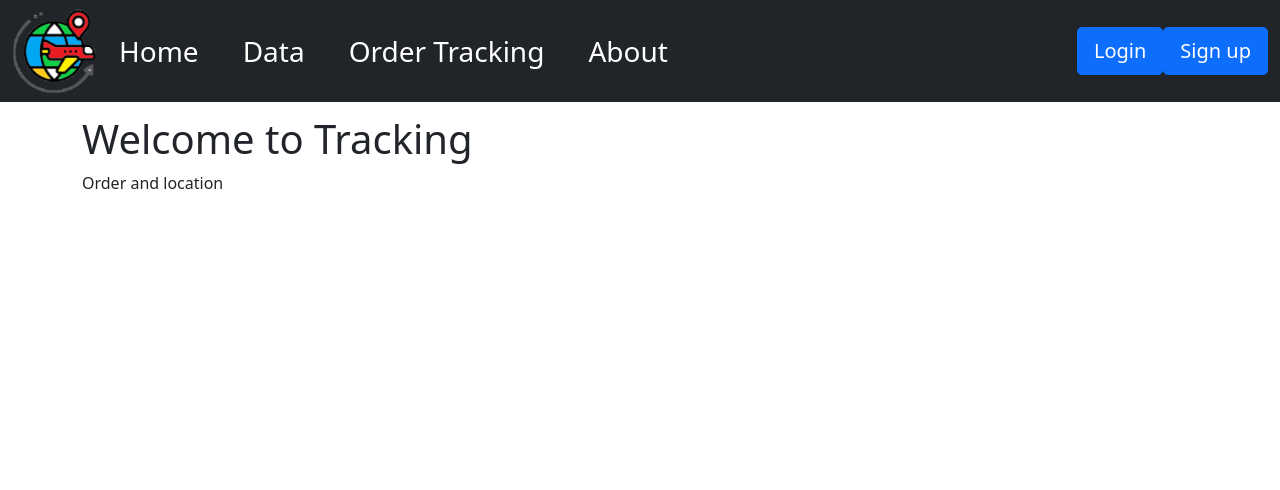
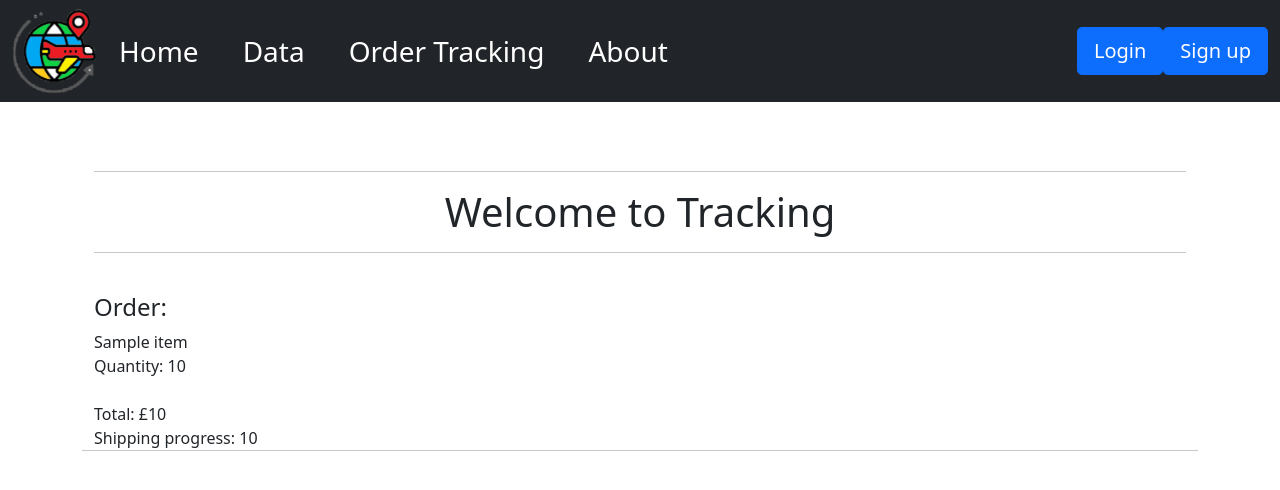
Before and after one commit to CallumKirkman/Parcel-Tracker-Web-Assignment, a Flask app: page /tracking in a window 1280 px wide. Shown: the top 490 px of the page. Run offline with Flask 2, Linux system fonts and the light colour scheme; a database or web service that is not in the repository returns one stand-in record (values such as "Sample title").

Commit message:
Added order database fetch and display

```diff
--- a/flaskr/main.py
+++ b/flaskr/main.py
@@ -40,7 +40,7 @@ firestoreDB = firestore.client()
 cluster = MongoClient(
     "mongodb+srv://admin:adminpassword@adparceltracker.gxnsa.mongodb.net/myFirstDatabase?retryWrites=true&w=majority")
 mongoDB = cluster["order-database"]
-orders = mongoDB["orders"]
+order_collection = mongoDB["orders"]
 
 
 # Product SQL connect to database
@@ -136,9 +136,15 @@ def data():
 
 @app.route('/tracking')
 def tracking():
-    # TODO: Fill page with orders
+    order_find = order_collection.find({"order.uid": person["uid"]})
+    orders = []
+    for order in order_find:
+        orders.append(order)
 
-    return render_template('tracking.html')
+    if len(orders) == 0:
+        orders = "No current orders"
+
+    return render_template('tracking.html', orders=orders)
 
 
 @app.route('/about')
@@ -233,7 +239,7 @@ def create_order():
     order = {"uid": person["uid"], "items": items, "orderPrice": checkout_price, "date": date,
              "progress": "processing"}
 
-    orders.insert_one({"order": order})
+    order_collection.insert_one({"order": order})
 
     return redirect(url_for('tracking'))
 
--- a/flaskr/templates/checkout.html
+++ b/flaskr/templates/checkout.html
@@ -17,7 +17,6 @@
             </div>
         </div>
     </div>
-</div>
 
     <div id="item-grid">
         {% if (items == "No items in cart") %}
@@ -25,8 +24,6 @@
 
         {% else %}
         {% for item in items %}
-
-
         <div class="item-item">
             <div class="item-tile-footer">
                 <hr/>
@@ -45,8 +42,9 @@
             <a href="{{ url_for('empty_cart') }}" class="btn btn-danger vertical-center">Clear basket</a><br>
             <a href="{{ url_for('create_order') }}" class="btn btn-success vertical-center">Checkout</a>
         </div>
-    <br><br>
+        <!--<br><br>-->
         {% endif %}
+    </div>
 </div>
 </body>
 {% endblock %}
--- a/flaskr/templates/tracking.html
+++ b/flaskr/templates/tracking.html
@@ -7,9 +7,43 @@
 
 {% block content %}
 <body>
-<div class="main-body">
-    <h1>Welcome to Tracking</h1>
-    <p>Order and location</p>
+<div class="container" id="order-list" style="margin-top: 40px !important;">
+    <div class="row">
+        <div class="col-lg-12">
+            <div class="panel-body">
+                <hr>
+                <h1 class="text-center pageTitle">Welcome to Tracking</h1>
+                <hr>
+            </div>
+        </div>
+    </div>
+    <br>
+
+    <div class="row">
+        {% if (orders == "No current orders") %}
+        <h1>No current orders</h1>
+
+        {% else %}
+        {% for each in orders %}
+        <h4>Order:</h4>
+        {% for item in each['order']['items'] %}
+        <div class="order-order">
+            <div class="order-tile-footer">
+                <div class="order-title">{{ item['name'] }}</div>
+                <!--<div class="order-image"><img src="../{{ item['image'] }}" style="width:240px;height:200px;"></div>-->
+                <div class="order-quantity">Quantity: {{ item['quantity'] }}</div>
+                <br>
+            </div>
+        </div>
+        {% endfor %}
+        <div class="order-orderPrice">Total: £{{ each.order.orderPrice }}</div>
+        <br>
+        <div class="order-progress">Shipping progress: {{ each.order.progress }}</div>
+        <hr>
+        <br>
+        {% endfor %}
+        {% endif %}
+    </div>
 </div>
 </body>
 {% endblock %}
```
Also changed, not shown: flaskr/templates/account.html (+16 -12 lines). Lines whose indentation alone changed are shown as unchanged.
